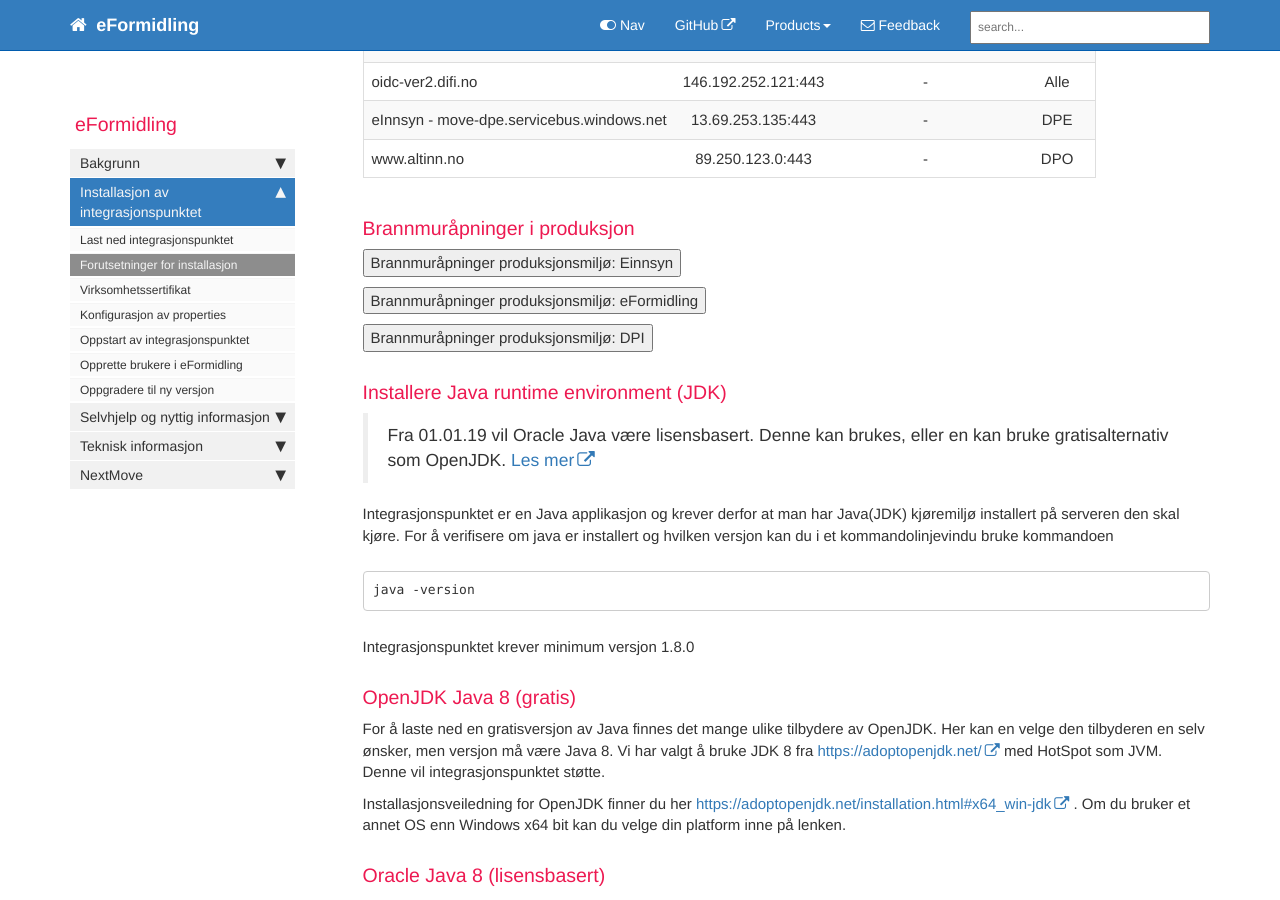
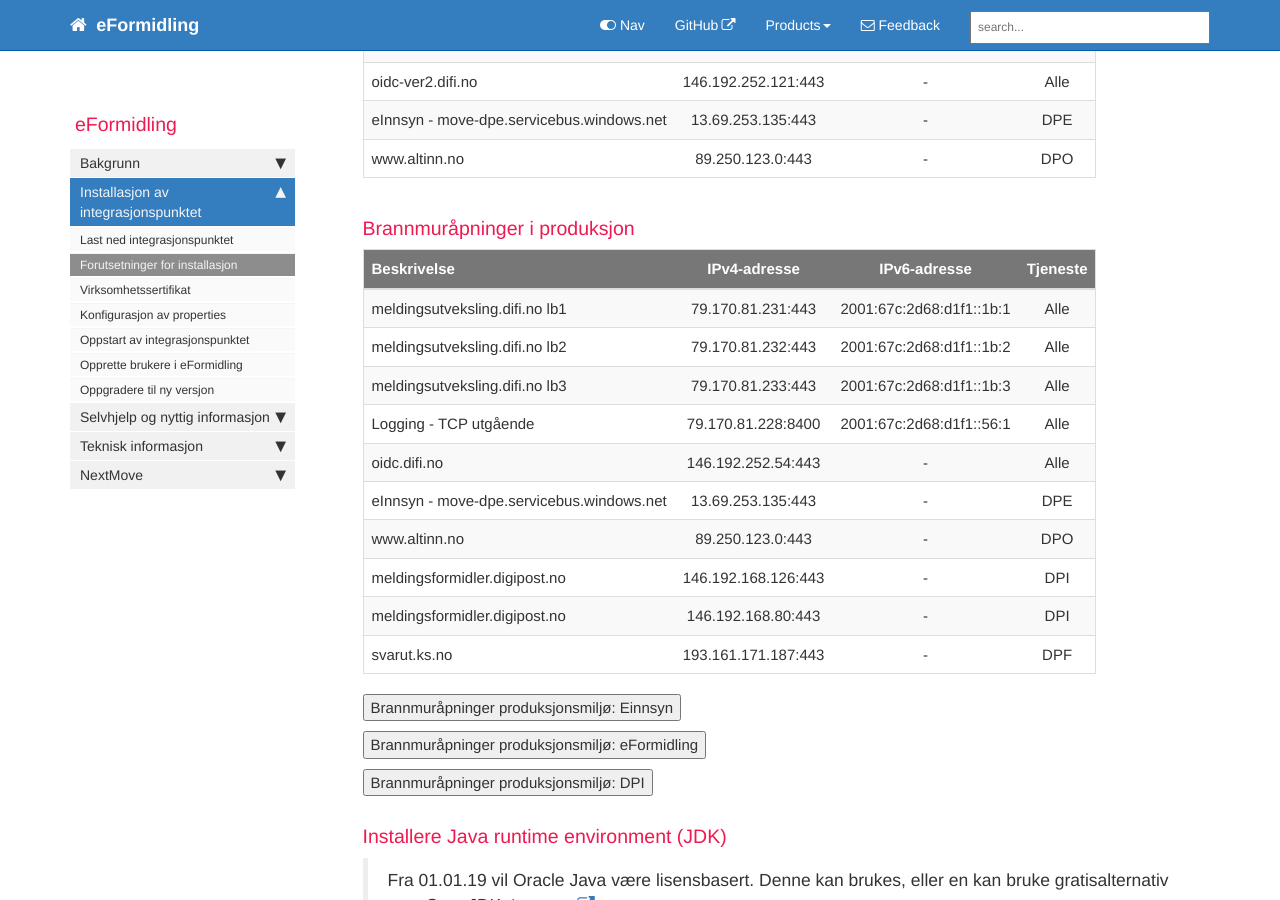
Before and after one commit to difi/eformidling, a Jekyll site: the page built from pages/Installasjon/prereq.md, in a window 1280 px wide and 900 px high, scrolled down 1863 px. Built offline with Jekyll 4.4.1, drawn with Linux system fonts in a browser that asks for light colours; nearby versions of some CDN libraries; comment, search, counter and statistics services are not loaded.

Commit message:
Update prereq.md

````diff
--- a/pages/Installasjon/prereq.md
+++ b/pages/Installasjon/prereq.md
@@ -63,6 +63,19 @@ En kan også åpne DNS mot domenet ```lb.difi.no``` som dekker alle 3 lastbalans
 
 
 ### Brannmuråpninger i produksjon
+
+|    Beskrivelse    | IPv4-adresse | IPv6-adresse | Tjeneste |
+| ------------- |:-------------:| :-----:| :------:|
+| meldingsutveksling.difi.no lb1 | 79.170.81.231:443	 | 2001:67c:2d68:d1f1::1b:1 | Alle |
+| meldingsutveksling.difi.no lb2 | 79.170.81.232:443	 | 2001:67c:2d68:d1f1::1b:2 | Alle |
+| meldingsutveksling.difi.no lb3 | 79.170.81.233:443	 | 2001:67c:2d68:d1f1::1b:3 | Alle |
+| Logging - TCP utgående | 	79.170.81.228:8400  | 2001:67c:2d68:d1f1::56:1 | Alle |
+| oidc.difi.no | 146.192.252.54:443	 | - | Alle |
+| eInnsyn - move-dpe.servicebus.windows.net	 | 13.69.253.135:443 | - | DPE |
+| www.altinn.no | 89.250.123.0:443 | - | DPO |
+| meldingsformidler.digipost.no | 146.192.168.126:443 | -  | DPI |
+| meldingsformidler.digipost.no | 146.192.168.80:443 | -  | DPI |
+| svarut.ks.no | 193.161.171.187:443 | - | DPF |
 
 <button data-toggle="collapse" data-target="#demo4">Brannmuråpninger produksjonsmiljø: Einnsyn</button>
 <div id="demo4" class="collapse">
````
